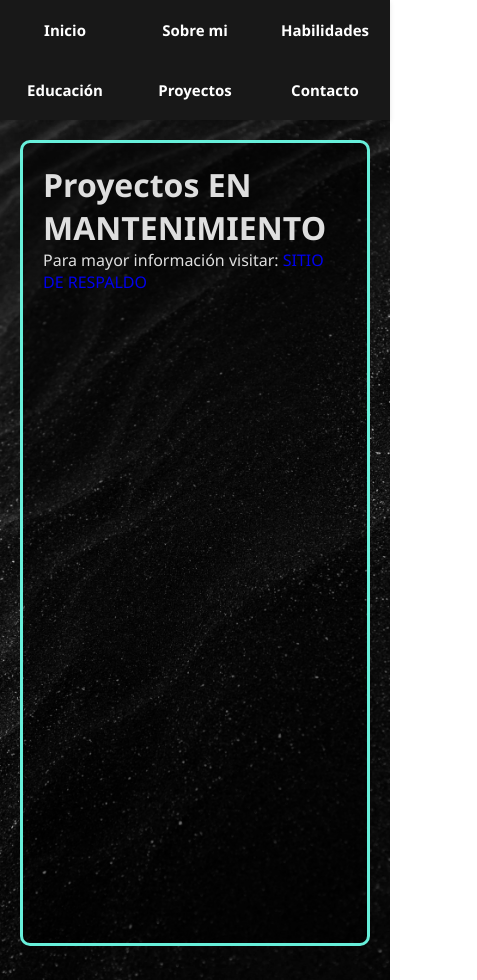
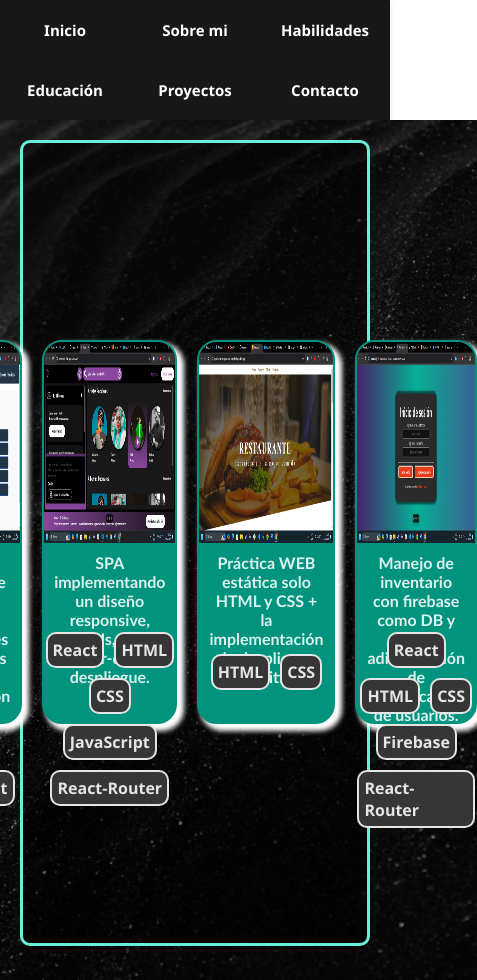
Before and after one commit to melagora/portafolio2_reactJSX-vite, a React (Vite) app: page /projects in a window 390 px wide. Shown: the whole page, 477 px wide, since content can reach past the window. Built offline with nearby package versions, Linux system fonts and the light colour scheme.

Commit message:
Page "Projects" No-responsive

```diff
--- a/src/routes/Projects.jsx
+++ b/src/routes/Projects.jsx
@@ -1,13 +1,138 @@
-import React from 'react'
+import React from "react";
 import "@/styles/styles.css";
 
 export default function () {
   return (
     <div className="general_section">
       <div className="contentProjects">
-      <h1>Proyectos EN MANTENIMIENTO</h1>
-      <p>Para mayor información visitar: <a href="https://portafolio1melvingonzalez.netlify.app/#projects" target="blank">SITIO DE RESPALDO</a></p>
+        <div className="container">
+          <div className="cards">
+            <div className="card_top">
+              <a
+                href="https://finanzas-facilita-sv-app-anf135-2024.vercel.app/"
+                target="_blank"
+                rel="noreferrer"
+              >
+                <img
+                  className="card_image"
+                  src="/src/assets/projects/project3.png"
+                  alt="Proyecto APP Financiera"
+                />
+              </a>
+            </div>
+            <div className="text_card">
+              <p>
+                App web responsive que nos brinda indicadores financieros con
+                información pre-cargada.
+              </p>
+            </div>
+            <div className="card_bottom">
+              <div className="etiquetaGeneral etiquetaReact">
+                <p>React</p>
+              </div>
+              <div className="etiquetaGeneral etiquetaHtml">
+                <p>HTML</p>
+              </div>
+              <div className="etiquetaGeneral etiquetaCss">
+                <p>CSS</p>
+              </div>
+              <div className="etiquetaGeneral etiquetaJs">
+                <p>JavaScript</p>
+              </div>
+            </div>
+          </div>
+          <div className="cards">
+            <div className="card_top">
+              <a href="https://landingpagebootstrap-melvin-act4-kodi.netlify.app/">
+                <img
+                  className="card_image"
+                  src="/src/assets/projects/project5.png"
+                  alt=""
+                />
+              </a>
+            </div>
+            <div className="text_card">
+              <p>
+                SPA implementando un diseño responsive, ReactJs,
+                react-router-dom + despliegue.
+              </p>
+            </div>
+            <div className="card_bottom">
+              <div className="etiquetaGeneral etiquetaReact">
+                <p>React</p>
+              </div>
+              <div className="etiquetaGeneral etiquetaHtml">
+                <p>HTML</p>
+              </div>
+              <div className="etiquetaGeneral etiquetaCss">
+                <p>CSS</p>
+              </div>
+              <div className="etiquetaGeneral etiquetaJs">
+                <p>JavaScript</p>
+              </div>
+              <div className="etiquetaGeneral etiquetaReactRouter">
+                <p>React-Router</p>
+              </div>
+            </div>
+          </div>
+          <div className="cards">
+            <div className="card_top">
+              <a href="https://practicahamburguesa-bootcampkodigo.netlify.app/">
+                <img
+                  className="card_image"
+                  src="/src/assets/projects/project2.png"
+                  alt=""
+                />
+              </a>
+            </div>
+            <div className="text_card">
+              <p>Práctica WEB estática solo HTML y CSS + la implementación de despliegue del sitio.</p>
+            </div>
+            <div className="card_bottom">
+            <div className="etiquetaGeneral etiquetaHtml">
+                <p>HTML</p>
+              </div>
+              <div className="etiquetaGeneral etiquetaCss">
+                <p>CSS</p>
+              </div>
+            </div>
+          </div>
+          <div className="cards">
+            <div className="card_top">
+              <a href="https://mini-manejo-de-inventario-con-firebase-autenticacion.vercel.app/">
+                <img
+                  className="card_image"
+                  src="/src/assets/projects/project4.png"
+                  alt=""
+                />
+              </a>
+            </div>
+            <div className="text_card">
+              <p>
+                Manejo de inventario con firebase como DB y con adimintración de
+                autenticación de usuarios.
+              </p>
+            </div>
+            <div className="card_bottom">
+              <div className="etiquetaGeneral">
+                <p>React</p>
+              </div>
+              <div className="etiquetaGeneral">
+                <p>HTML</p>
+              </div>
+              <div className="etiquetaGeneral">
+                <p>CSS</p>
+              </div>
+              <div className="etiquetaGeneral">
+                <p>Firebase</p>
+              </div>
+              <div className="etiquetaGeneral">
+                <p>React-Router</p>
+              </div>
+            </div>
+          </div>
+        </div>
       </div>
     </div>
-  )
+  );
 }
```
